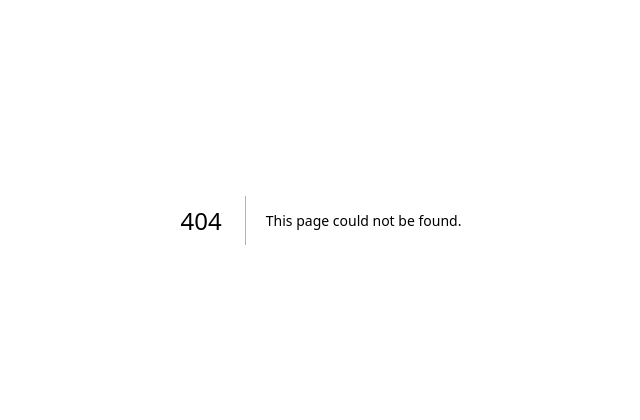
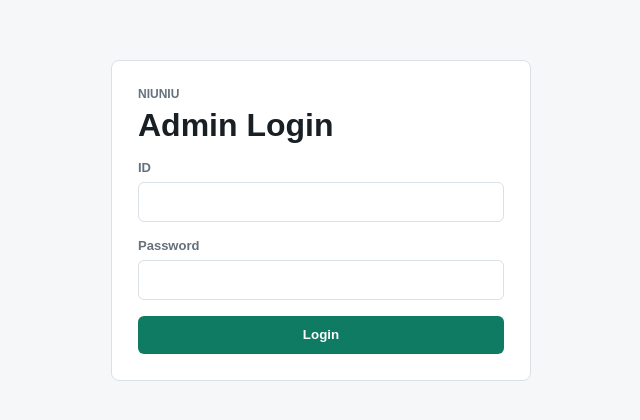
Before and after one commit to gpldw12345/telegram-niuniu, a Next.js app in the folder apps/admin/: page /login in a window 1280 px wide. Before the commit this address had no page. Shown: the part 180-600 px from the top of the page, without its empty margins (319-959 px from the left). Built offline with nearby package versions, Linux system fonts and the light colour scheme.

Commit message:
Add admin login

```diff
--- a/apps/admin/src/app/AdminShell.tsx
+++ b/apps/admin/src/app/AdminShell.tsx
@@ -27,6 +27,9 @@ export function AdminShell({
             </a>
           ))}
         </nav>
+        <form action="/api/logout" method="post">
+          <button className="logout-button" type="submit">Logout</button>
+        </form>
       </aside>
       <section className="content">{children}</section>
     </main>
--- /dev/null
+++ b/apps/admin/src/app/api/login/route.ts
@@ -0,0 +1,23 @@
+import { NextResponse } from "next/server";
+import { adminCookieName, createAdminToken, isValidAdminLogin } from "../../../auth";
+
+export async function POST(request: Request) {
+  const formData = await request.formData();
+  const id = String(formData.get("id") || "");
+  const password = String(formData.get("password") || "");
+  const next = String(formData.get("next") || "/");
+
+  if (!isValidAdminLogin(id, password)) {
+    return NextResponse.redirect(new URL("/login?error=1", request.url), 303);
+  }
+
+  const response = NextResponse.redirect(new URL(next.startsWith("/") ? next : "/", request.url), 303);
+  response.cookies.set(adminCookieName, await createAdminToken(id), {
+    httpOnly: true,
+    sameSite: "lax",
+    secure: process.env.NODE_ENV === "production",
+    path: "/",
+    maxAge: 8 * 60 * 60
+  });
+  return response;
+}
--- /dev/null
+++ b/apps/admin/src/app/api/logout/route.ts
@@ -0,0 +1,8 @@
+import { NextResponse } from "next/server";
+import { adminCookieName } from "../../../auth";
+
+export async function POST(request: Request) {
+  const response = NextResponse.redirect(new URL("/login", request.url), 303);
+  response.cookies.delete(adminCookieName);
+  return response;
+}
--- a/apps/admin/src/app/globals.css
+++ b/apps/admin/src/app/globals.css
@@ -45,6 +45,12 @@ button.secondary {
   color: var(--accent-strong);
 }
 
+.logout-button {
+  width: 100%;
+  background: #1d2a33;
+  color: #cbd5dc;
+}
+
 .status-pill {
   display: inline-flex;
   align-items: center;
@@ -66,6 +72,52 @@ button.secondary {
   display: grid;
   grid-template-columns: 248px minmax(0, 1fr);
   min-height: 100vh;
+}
+
+.login-shell {
+  display: grid;
+  min-height: 100vh;
+  place-items: center;
+  padding: 24px;
+}
+
+.login-panel {
+  display: grid;
+  gap: 16px;
+  width: min(420px, 100%);
+  border: 1px solid var(--line);
+  border-radius: 8px;
+  background: var(--surface);
+  padding: 26px;
+}
+
+.login-panel h1 {
+  margin: 0;
+}
+
+.login-panel label {
+  display: grid;
+  gap: 7px;
+  color: var(--muted);
+  font-size: 13px;
+  font-weight: 800;
+}
+
+.login-panel input {
+  min-height: 40px;
+  border: 1px solid var(--line);
+  border-radius: 6px;
+  padding: 0 12px;
+  color: var(--text);
+  font-size: 15px;
+}
+
+.login-error {
+  border-radius: 6px;
+  background: #fff1d6;
+  color: var(--warning);
+  padding: 10px 12px;
+  font-weight: 800;
 }
 
 .sidebar {
--- /dev/null
+++ b/apps/admin/src/app/login/page.tsx
@@ -0,0 +1,29 @@
+export default async function LoginPage({
+  searchParams
+}: {
+  searchParams: Promise<{ error?: string; next?: string }>;
+}) {
+  const params = await searchParams;
+
+  return (
+    <main className="login-shell">
+      <form className="login-panel" action="/api/login" method="post">
+        <div>
+          <p className="eyebrow">Niuniu</p>
+          <h1>Admin Login</h1>
+        </div>
+        <input name="next" type="hidden" value={params.next || "/"} />
+        {params.error ? <div className="login-error">Wrong ID or password.</div> : null}
+        <label>
+          ID
+          <input autoComplete="username" name="id" required type="text" />
+        </label>
+        <label>
+          Password
+          <input autoComplete="current-password" name="password" required type="password" />
+        </label>
+        <button type="submit">Login</button>
+      </form>
+    </main>
+  );
+}
--- /dev/null
+++ b/apps/admin/src/auth.ts
@@ -0,0 +1,70 @@
+export const adminCookieName = "niuniu_admin_session";
+
+const users = [
+  { id: "hwhw0780", password: "fp7210780" },
+  { id: "pkepke", password: "Aaaa1234" }
+];
+
+export function isValidAdminLogin(id: string, password: string) {
+  return users.some((user) => user.id === id && user.password === password);
+}
+
+export async function createAdminToken(id: string) {
+  const expiresAt = Date.now() + 8 * 60 * 60 * 1000;
+  const payload = base64UrlEncode(JSON.stringify({ id, expiresAt }));
+  const signature = await sign(payload);
+  return `${payload}.${signature}`;
+}
+
+export async function verifyAdminToken(token: string | undefined) {
+  if (!token) {
+    return false;
+  }
+
+  const [payload, signature] = token.split(".");
+
+  if (!payload || !signature || (await sign(payload)) !== signature) {
+    return false;
+  }
+
+  try {
+    const data = JSON.parse(base64UrlDecode(payload)) as { expiresAt?: number };
+    return typeof data.expiresAt === "number" && data.expiresAt > Date.now();
+  } catch {
+    return false;
+  }
+}
+
+function getSecret() {
+  return process.env.ADMIN_JWT_SECRET || "telegram-niuniu-admin-local-secret-change-me";
+}
+
+async function sign(value: string) {
+  const key = await crypto.subtle.importKey(
+    "raw",
+    new TextEncoder().encode(getSecret()),
+    { name: "HMAC", hash: "SHA-256" },
+    false,
+    ["sign"]
+  );
+  const signature = await crypto.subtle.sign("HMAC", key, new TextEncoder().encode(value));
+  return base64UrlEncodeBytes(new Uint8Array(signature));
+}
+
+function base64UrlEncode(value: string) {
+  return base64UrlEncodeBytes(new TextEncoder().encode(value));
+}
+
+function base64UrlEncodeBytes(bytes: Uint8Array) {
+  let binary = "";
+  bytes.forEach((byte) => {
+    binary += String.fromCharCode(byte);
+  });
+  return btoa(binary).replace(/\+/g, "-").replace(/\//g, "_").replace(/=+$/, "");
+}
+
+function base64UrlDecode(value: string) {
+  const padded = value.replace(/-/g, "+").replace(/_/g, "/").padEnd(Math.ceil(value.length / 4) * 4, "=");
+  const binary = atob(padded);
+  return new TextDecoder().decode(Uint8Array.from(binary, (char) => char.charCodeAt(0)));
+}
```
Also changed, not shown: apps/admin/src/middleware.ts (added, +30 -0 lines).
